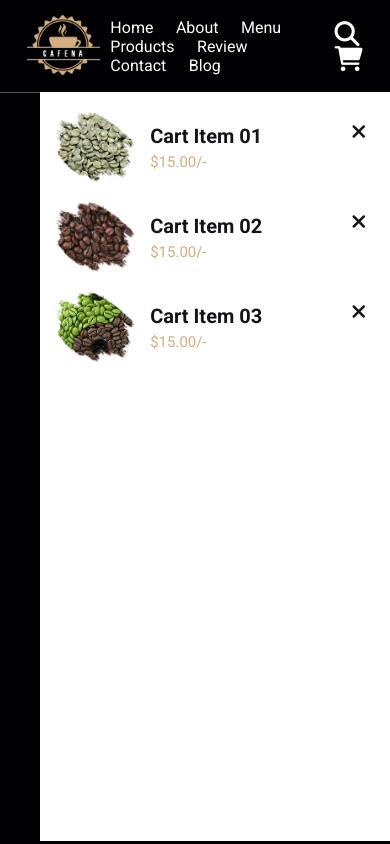
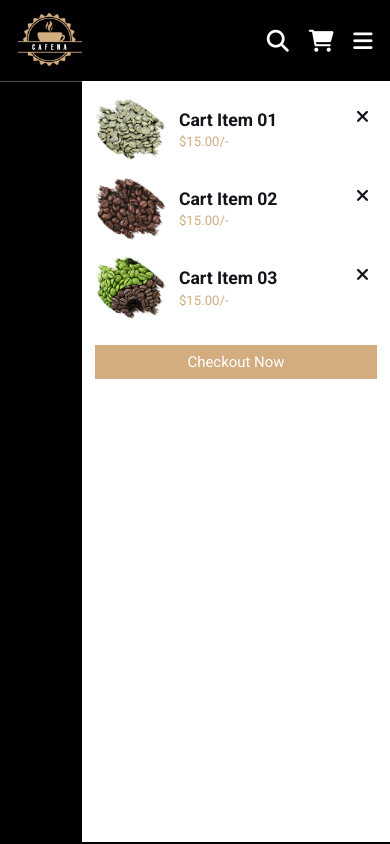
Before and after one commit to shafrinahamed97/coffee-shop-practice, a plain HTML site: page index.html in a window 390 px wide. Both pictures are taken after a click on the element 348 px from the left and 58 px from the top of the page. Drawn offline with Linux system fonts and the light colour scheme.

Commit message:
responsive menu, search and shopping button

```diff
--- a/index.html
+++ b/index.html
@@ -34,7 +34,7 @@
 
          <div class="icons">
             <div class="fas fa-search" id="search-btn"></div>
-            <div class="fas fa-shopping-cart" id="search-btn"></div>
+            <div class="fas fa-shopping-cart" id="cart-btn"></div>
             <div class="fas fa-bars" id="menu-btn"></div>
          </div>
 
@@ -68,6 +68,8 @@
                 <div class="price">$15.00/-</div>
             </div>
            </div>
+
+           <a href="#" class="btn">checkout now</a>
          </div>
 
 
@@ -93,8 +95,8 @@
 
 
 <!--custom js file link-->
-<script src="js/script.js"></script>
-
+<!-- <script src="js/script.js"></script> -->
+<script src="script.js"></script>
 
 </body>
 </html>
--- a/script.js
+++ b/script.js
@@ -0,0 +1,16 @@
+let navbar = document.querySelector('.navbar');
+
+document.querySelector('#menu-btn').onclick = () =>{
+    navbar.classList.toggle('active');
+}
+
+let searchForm= document.querySelector('.search-form');
+document.querySelector('#search-btn').onclick = () =>{
+    searchForm.classList.toggle('active');
+}
+
+
+let cartItem = document.querySelector('.cart-items-container');
+document.querySelector('#cart-btn').onclick = () =>{
+    cartItem.classList.toggle('active');
+}
--- a/style.css
+++ b/style.css
@@ -43,6 +43,19 @@ html::-webkit-scrollbar-thumb{
 
 body{
     background: var(--bg);
+}
+
+.btn{
+    margin-top: 1rem;
+    display: inline-block;
+    padding: .9rem 3rem;
+    font-size: 1.7rem;
+    color: #fff;
+    background: var(--main-color);
+    cursor: pointer;
+}
+.btn:hover{
+    letter-spacing: .2rem;
 }
 
 .header{
@@ -99,6 +112,12 @@ body{
     transform: scaleY(0);
     transform-origin: top;
 }
+
+.header .search-form.active{
+    transform: scaleY(1);
+}
+
+
 .header .search-form input{
     height: 100%;
     width: 100%;
@@ -121,11 +140,15 @@ body{
 
 .header .cart-items-container{
     position: absolute;
-    top: 100%; right: 0;
+    top: 100%; right: -100%;
     height: calc(100vh - 9.5rem);
     width: 35rem;
     background: #fff;
     padding: 0 1.5rem ;
+}
+
+.header .cart-items-container.active{
+    right: 0;
 }
 
 .header .cart-items-container .cart-item{
@@ -162,3 +185,59 @@ body{
     font-size: 1.5rem;
     color: var(--main-color);
 }
+
+.header .cart-items-container .btn{
+    width: 100%;
+    text-align: center;
+}
+
+
+
+
+
+
+
+
+
+
+
+
+/*  media queries  */
+@media(max-width:991px){
+    html{
+        font-size: 55%;
+    }
+
+    .header{
+        padding: 1.5rem 2rem;
+    }
+}
+
+@media(max-width:991px){
+    #menu-btn{
+        display: inline-block;
+
+    }
+
+    .header .navbar{
+        position: absolute;
+        top: 100%; right: -100%;
+        background: #fff;
+        width: 30rem;
+        height: calc(100vh - 9.5rem);
+    }
+
+    .header .navbar.active{
+        right:0;
+    }
+
+    .header .navbar a{
+        color:var(--black);
+        display: block;
+        margin: 1.5rem;
+        padding: .5rem;
+        font-size: 2rem;
+    }
+
+
+}
```
